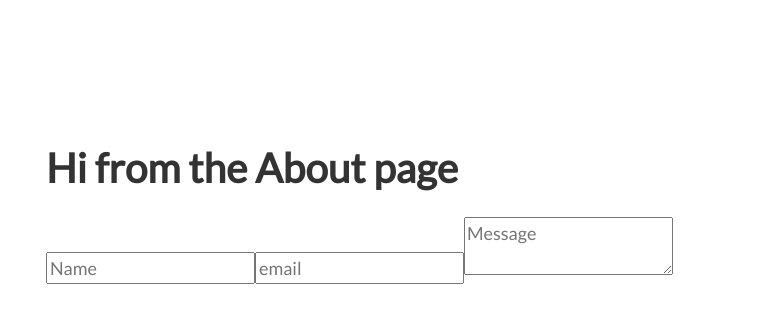
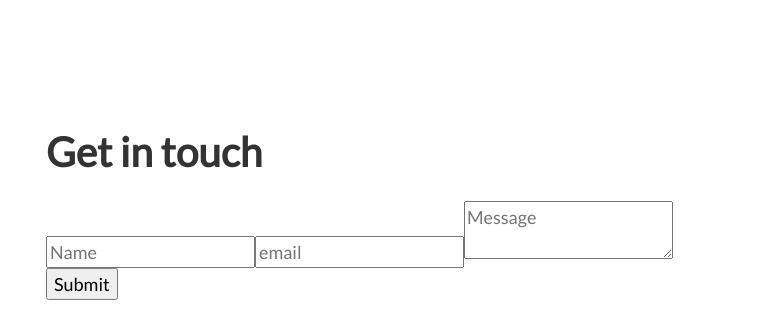
Before and after one commit to IvoLondon/react-portfolio-gatsby, a Gatsby site: page /contact in a window 1280 px wide. Shown: the part 159-468 px from the top of the page, 516-1280 px from the left. Built offline with nearby package versions, Linux system fonts and the light colour scheme; Gatsby itself is replaced by a stand-in of ours.

Commit message:
Fix 'frontmatter' of null

```diff
--- a/gatsby-node.js
+++ b/gatsby-node.js
@@ -3,7 +3,7 @@ const path = require('path');
 exports.createPages = ({ boundActionCreators, graphql }) => {
   const { createPage } = boundActionCreators;
 
-  const blogPostTemplate = path.resolve(`src/pages/templates/blog-post.js`);
+  const blogPostTemplate = path.resolve(`src/templates/blog-post.js`);
 
   return graphql(`{
     allMarkdownRemark(
--- a/src/pages/contact.js
+++ b/src/pages/contact.js
@@ -5,12 +5,12 @@ import Layout from '../components/layout'
 
 const ContactPage = () => (
   <Layout>
-    <h1>Hi from the About page</h1>
-   	<form>
+    <h1>Get in touch</h1>
+   	<form name="contact" netlify>
    		<input placeHolder="Name" type="text" />
    		<input placeHolder="email" type="email"  />
    		<textarea placeHolder="Message"></textarea>
-
+   		<input type="submit" placeHolder="Submit" />
    	</form>
     <Link to="/">Go back to the homepage</Link>
   </Layout>
```
Also changed, not shown: src/templates/blog-post.js (renamed from src/pages/templates/blog-post.js).
